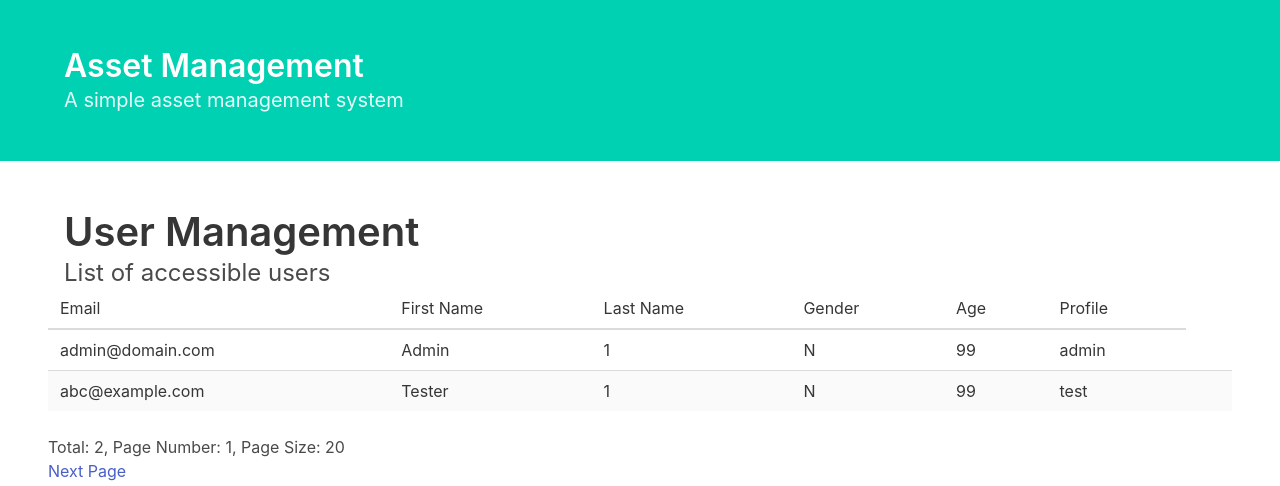
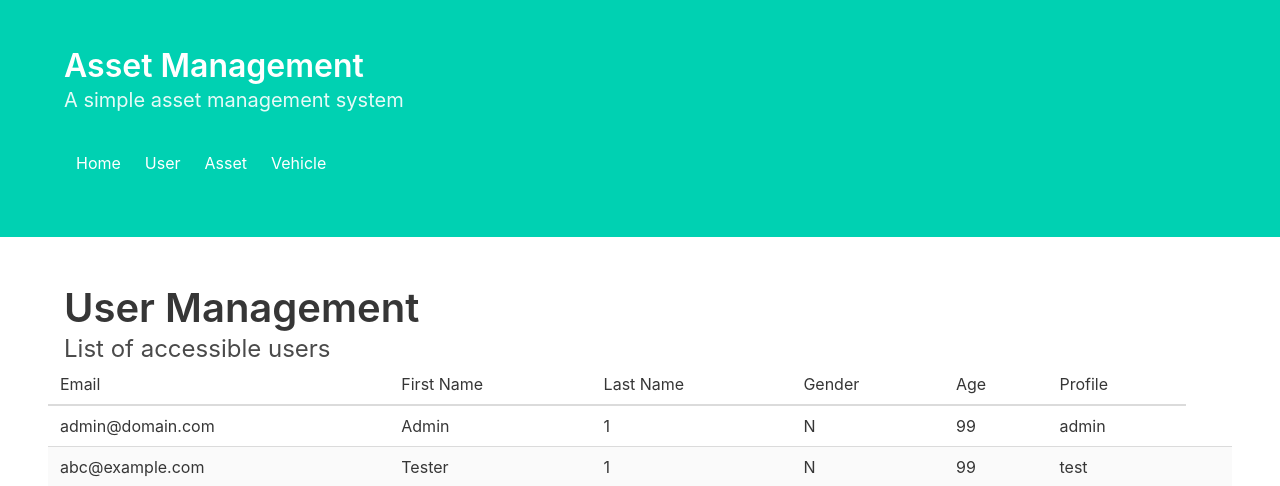
Before and after one commit to SilencePaul/4FD3-Project, a Django app: page /user in a window 1280 px wide. Shown: the top 486 px of the page. Run offline with Django 5.2, Linux system fonts and the light colour scheme; data comes from the database, SQL or seed files in the repository; some libraries are stand-ins or nearby versions.

Commit message:
add list views for user, asset and vehicle+

```diff
--- a/aerc_project/aerc_website/templates/user/index.html
+++ b/aerc_project/aerc_website/templates/user/index.html
@@ -20,6 +20,24 @@
                     <h2 class="subtitle">
                         A simple asset management system
                     </h2>
+                    <nav class="navbar" role="navigation" aria-label="main navigation">
+                        <div id="navbarBasicExample" class="navbar-menu">
+                            <div class="navbar-start">
+                              <a class="navbar-item" href="/">
+                                Home
+                              </a>
+                              <a class="navbar-item" href="/user">
+                                User
+                              </a>
+                              <a class="navbar-item" href="/asset">
+                                Asset
+                              </a>
+                              <a class="navbar-item" href="/vehicle">
+                                Vehicle
+                              </a>
+                            </div>
+                        </div>
+                    </nav>
                 </div>
             </div>
         </section>
```
Also changed, not shown: aerc_project/aerc_website/templates/asset/index.html (+18 -0 lines), aerc_project/aerc_website/templates/index.html (+18 -0 lines), aerc_project/aerc_website/templates/vehicle/index.html (+18 -0 lines).
